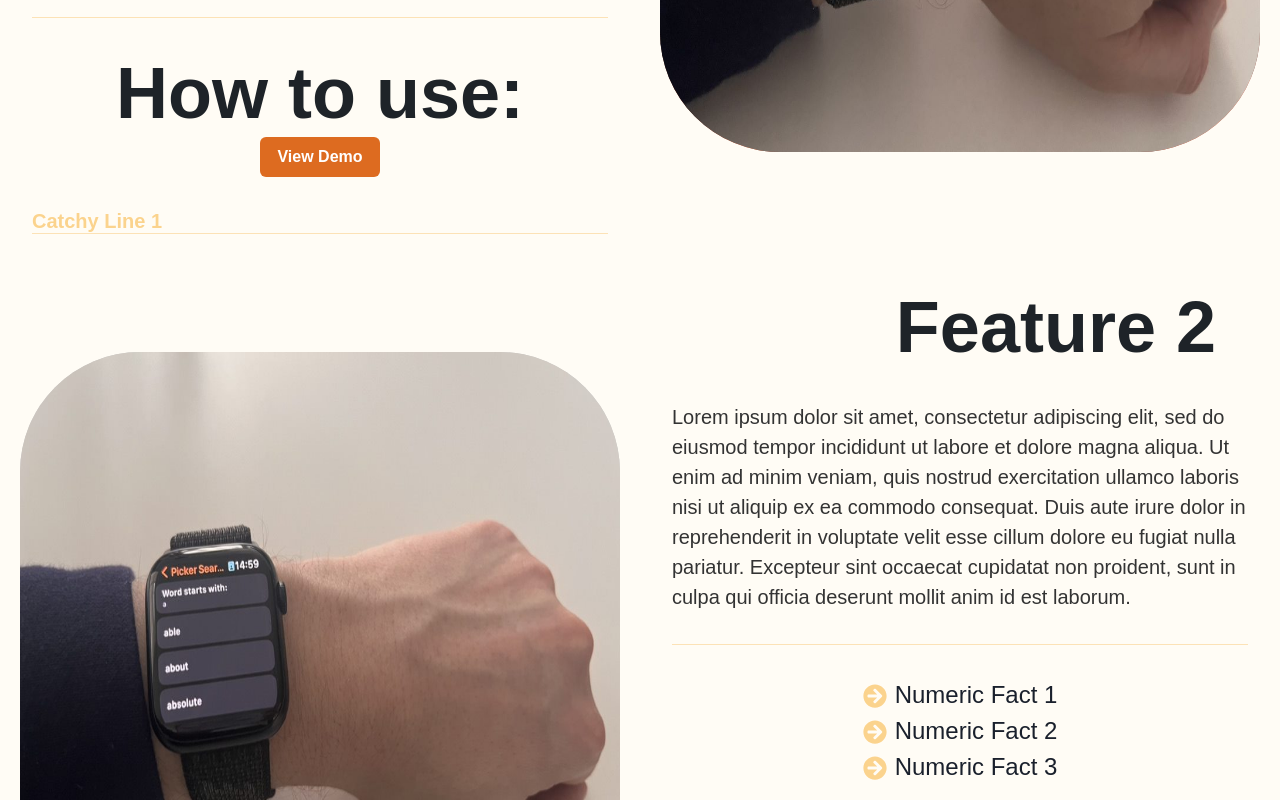
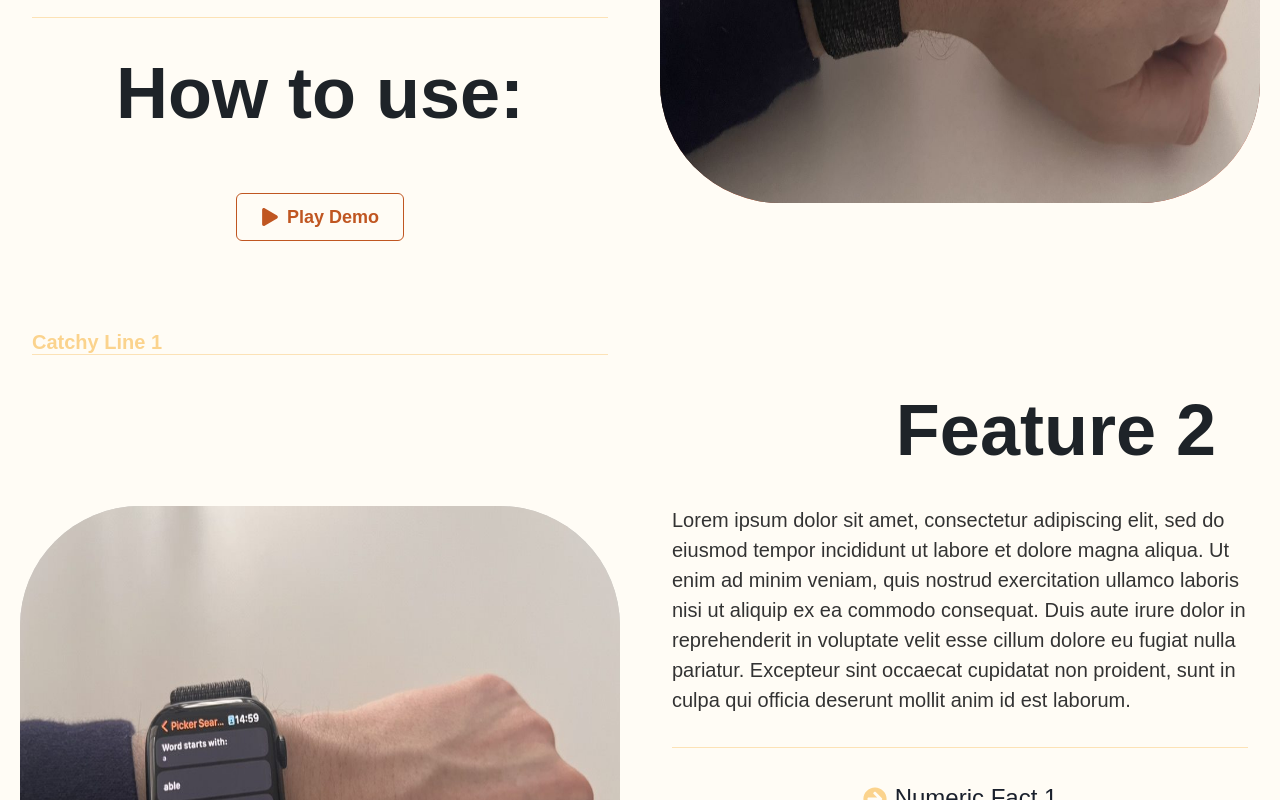
Before and after one commit to JSusak/AACAppSite, a React (Vite) app: page /watchin in a window 1280 px wide. Shown: the part 1360-2160 px from the top of the page. Built offline with nearby package versions, Linux system fonts and the light colour scheme.

Commit message:
refactor: fix carousel layout shift

```diff
--- a/src/pages/AppPages/components/AppFeatureCarousel/AppFeatureCarousel.tsx
+++ b/src/pages/AppPages/components/AppFeatureCarousel/AppFeatureCarousel.tsx
@@ -5,9 +5,10 @@ import {
   Text,
   SimpleGrid,
   Button,
+  Box,
 } from "@chakra-ui/react";
 import { StepType } from "../AppFeatureSection/AppFeatureSection";
-import { FaArrowLeft, FaArrowRight } from "react-icons/fa";
+import { FaArrowLeft, FaArrowRight, FaPlay } from "react-icons/fa";
 import { useEffect, useState } from "react";
 import { appFeatureColourScheme } from "../../appFeatureColourSchemes";
 
@@ -54,27 +55,49 @@ export const AppFeatureCarousel = ({
   }, [currentIndex]);
   return (
     <>
+      <Box
+        w="100%"
+        minH="100%"
+        borderWidth={isHidden ? "0px" : "0.5px"}
+        borderRadius={"10px"}
+        position={"relative"}
+        borderColor={colourScheme.accent}
+      >
+        <Box>
           <Center>
             <Button
-          display={isHidden ? " block" : "none"}
+              zIndex={100}
+              pos={"absolute"}
+              top="50%"
+              size={"lg"}
+              transform={"translate(0,-50%)"}
+              display={isHidden ? " flex" : "none"}
               onClick={() => {
-            document.getElementById(`${featureSectionId}Image`)!.style.opacity =
-              "0";
+                document.getElementById(
+                  `${featureSectionId}Image`
+                )!.style.opacity = "0";
                 setCurrentIndex(0);
                 modifyFeatureImage();
                 setIsHidden(false);
               }}
+              leftIcon={<FaPlay />}
+              variant={"outline"}
               colorScheme={colourScheme.buttonColour}
             >
-          View Demo
+              Play Demo
             </Button>
           </Center>
-      <Center display={isHidden ? "none" : "block"}>
-        <VStack spacing={"2rem"} fontSize={["lg", "lg", "lg", "xl"]}>
-          <Heading color={colourScheme.accent}>{`Step ${
+        </Box>
+        <Center
+          opacity={isHidden ? "0" : "1"}
+          transition={"all 0.5s ease-in-out"}
+          p="0.5rem"
+        >
+          <VStack spacing={"1rem"} fontSize={["lg", "lg", "lg", "xl"]}>
+            <Heading color={colourScheme.accent} textAlign={"center"}>{`Step ${
               currentIndex + 1
             }:`}</Heading>
-          <Text>{steps[currentIndex].step}</Text>
+            <Text textAlign={"center"}>{steps[currentIndex].step}</Text>
 
             <SimpleGrid columns={2} w="100%" spacing="2rem">
               <Button
@@ -85,7 +108,7 @@ export const AppFeatureCarousel = ({
                 isDisabled={currentIndex === 0}
                 onClick={decrementIndex}
               >
-              Previous step
+                Previous
               </Button>
 
               <Button
@@ -96,11 +119,12 @@ export const AppFeatureCarousel = ({
                 isDisabled={currentIndex === steps.length - 1}
                 onClick={incrementIndex}
               >
-              Next step
+                Next
               </Button>
             </SimpleGrid>
           </VStack>
         </Center>
+      </Box>
     </>
   );
 };
```
Lines whose indentation alone changed are shown as unchanged.
